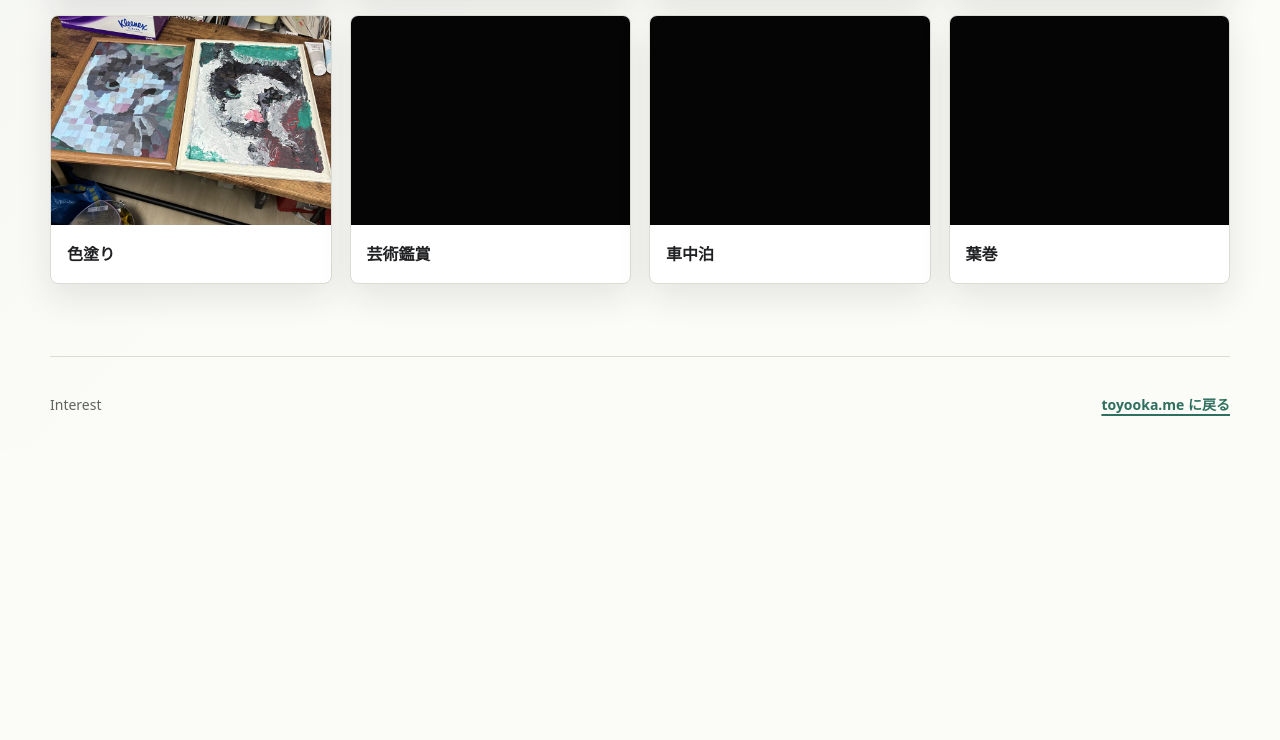
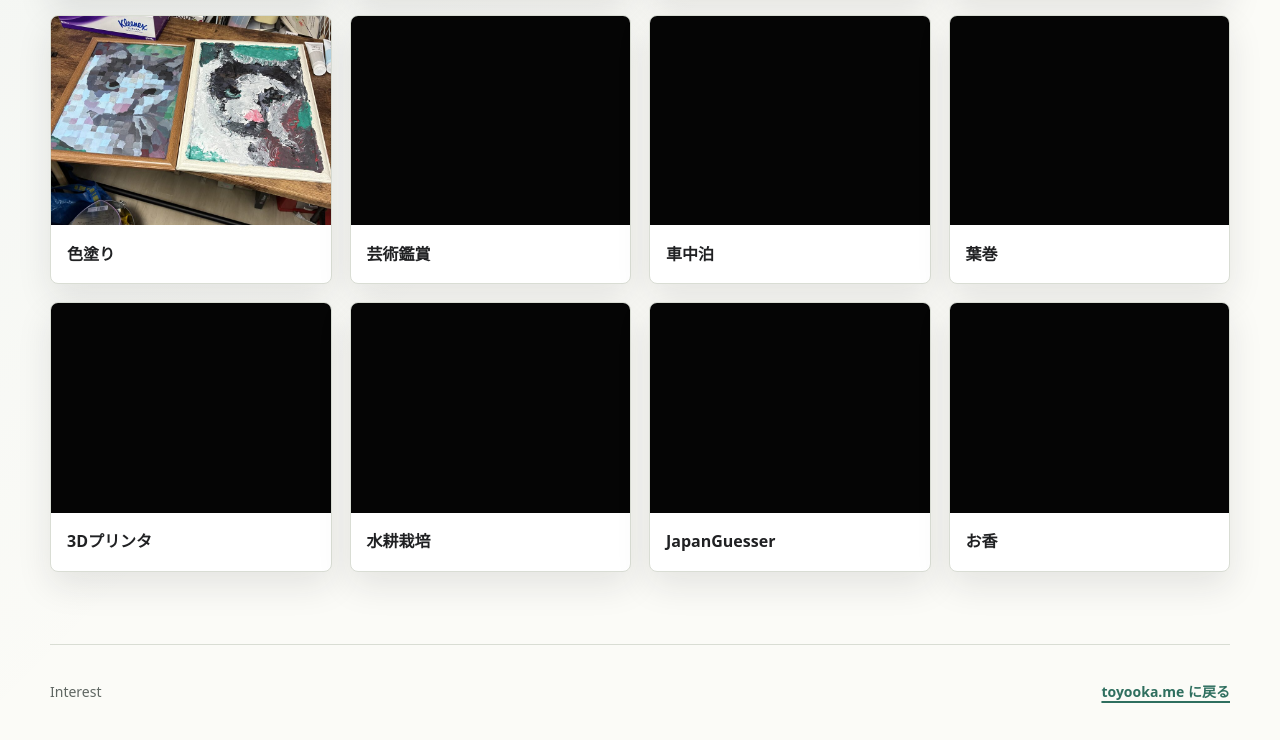
Before and after one commit to autoaim-jp/interest, a plain HTML site: page index.html in a window 1280 px wide. Shown: the part 3753-4493 px from the top of the page. Before the commit the page ends 4205 px from the top, so only its background shows below. Drawn offline with Linux system fonts and the light colour scheme.

Commit message:
Add プログラミング・3Dプリンタ・水耕栽培・JapanGuesser・お香 to interest hobby list

```diff
--- a/index.html
+++ b/index.html
@@ -154,6 +154,10 @@
             <img src="/assets/hobby-cassette-tape.jpeg" alt="カセットテープ" loading="lazy">
             <h3>カセットテープ</h3>
           </article>
+          <article class="interest-card">
+            <img src="/assets/hobby-placeholder.png" alt="プログラミング" loading="lazy">
+            <h3>プログラミング</h3>
+          </article>
         </div>
       </section>
 
@@ -212,6 +216,22 @@
             <img src="/assets/hobby-placeholder.png" alt="葉巻" loading="lazy">
             <h3>葉巻</h3>
           </article>
+          <article class="interest-card">
+            <img src="/assets/hobby-placeholder.png" alt="3Dプリンタ" loading="lazy">
+            <h3>3Dプリンタ</h3>
+          </article>
+          <article class="interest-card">
+            <img src="/assets/hobby-placeholder.png" alt="水耕栽培" loading="lazy">
+            <h3>水耕栽培</h3>
+          </article>
+          <article class="interest-card">
+            <img src="/assets/hobby-placeholder.png" alt="JapanGuesser" loading="lazy">
+            <h3>JapanGuesser</h3>
+          </article>
+          <article class="interest-card">
+            <img src="/assets/hobby-placeholder.png" alt="お香" loading="lazy">
+            <h3>お香</h3>
+          </article>
         </div>
       </section>
     </main>
```
